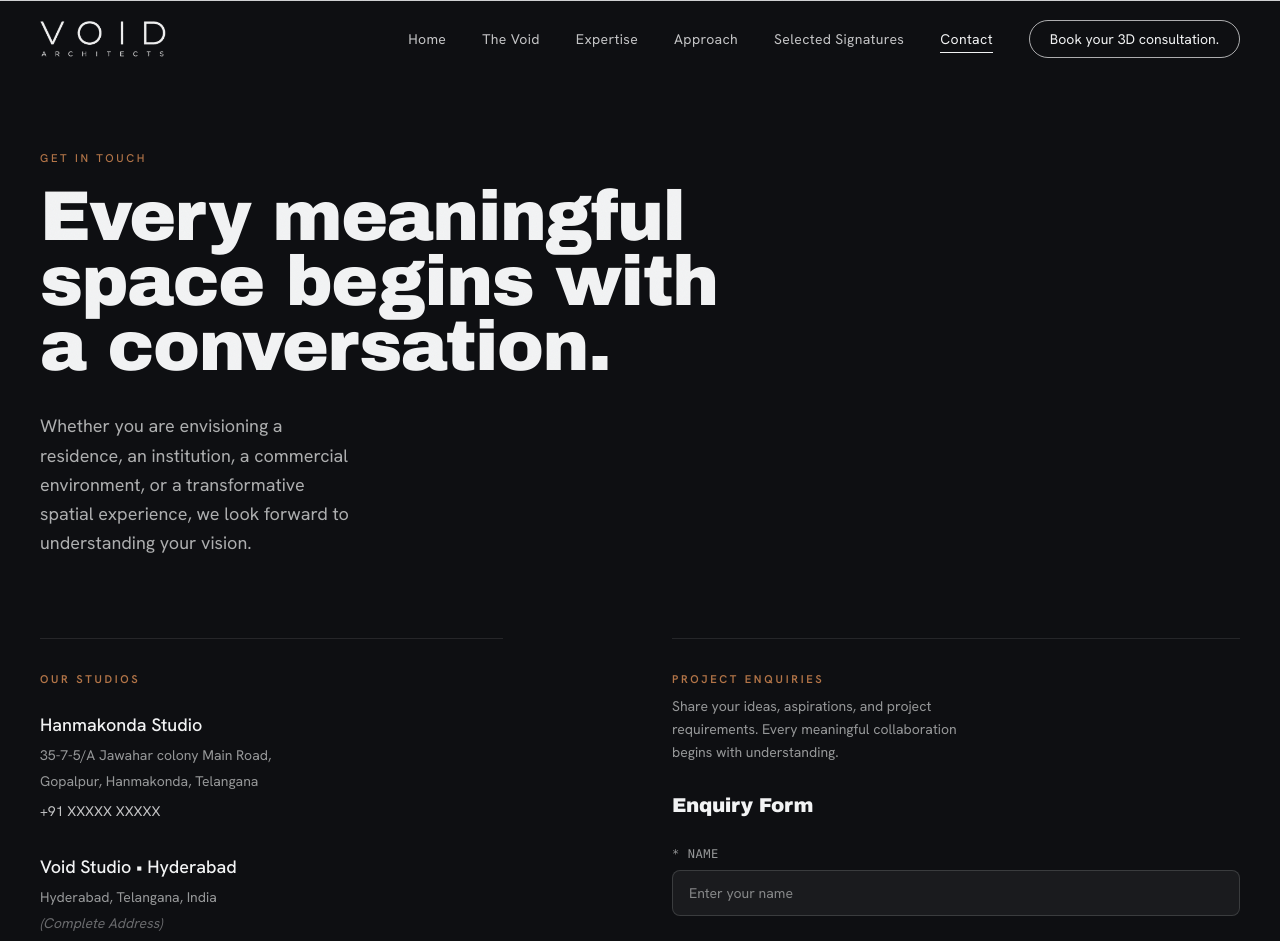
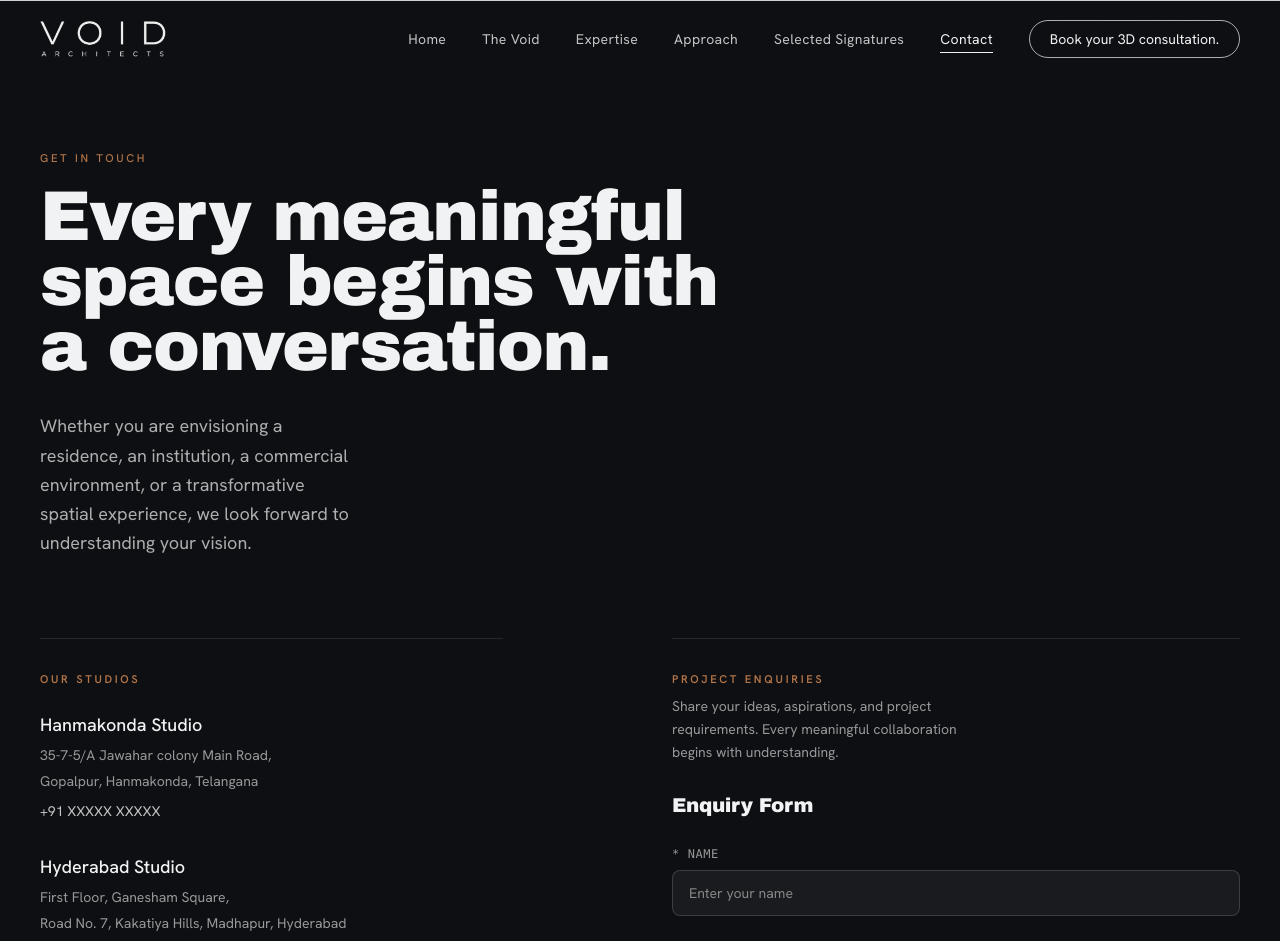
Before and after one commit to Babblu9/void-architects, a Next.js app: page /contact in a window 1280 px wide. Shown: the top 941 px of the page. Built offline with nearby package versions, Linux system fonts and the light colour scheme.

Commit message:
feat: add Hyderabad studio physical address at Ganesham Square

```diff
--- a/src/components/Contact.tsx
+++ b/src/components/Contact.tsx
@@ -99,9 +99,9 @@ export default function Contact() {
                 </div>
                 {/* Hyderabad */}
                 <div className="flex flex-col gap-1.5">
-                  <span className="text-lg font-medium text-paper">Void Studio • Hyderabad</span>
-                  <span className="text-sm text-paper/60">Hyderabad, Telangana, India</span>
-                  <span className="text-sm text-paper/40 italic">(Complete Address)</span>
+                  <span className="text-lg font-medium text-paper">Hyderabad Studio</span>
+                  <span className="text-sm text-paper/60">First Floor, Ganesham Square,</span>
+                  <span className="text-sm text-paper/60">Road No. 7, Kakatiya Hills, Madhapur, Hyderabad</span>
                   <a href="tel:+91XXXXXXXXXX" className="text-sm text-paper/80 hover:text-paper hover:underline mt-1">
                     +91 XXXXX XXXXX
                   </a>
```
